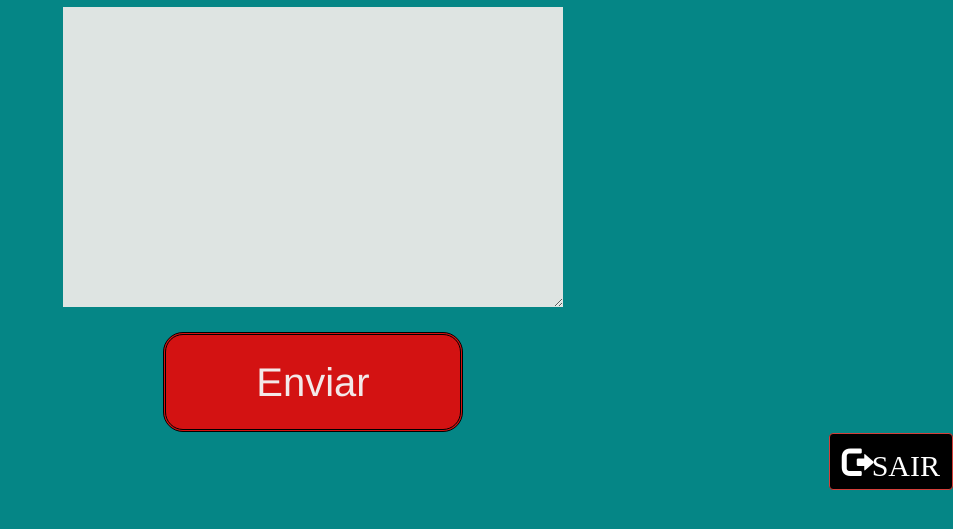
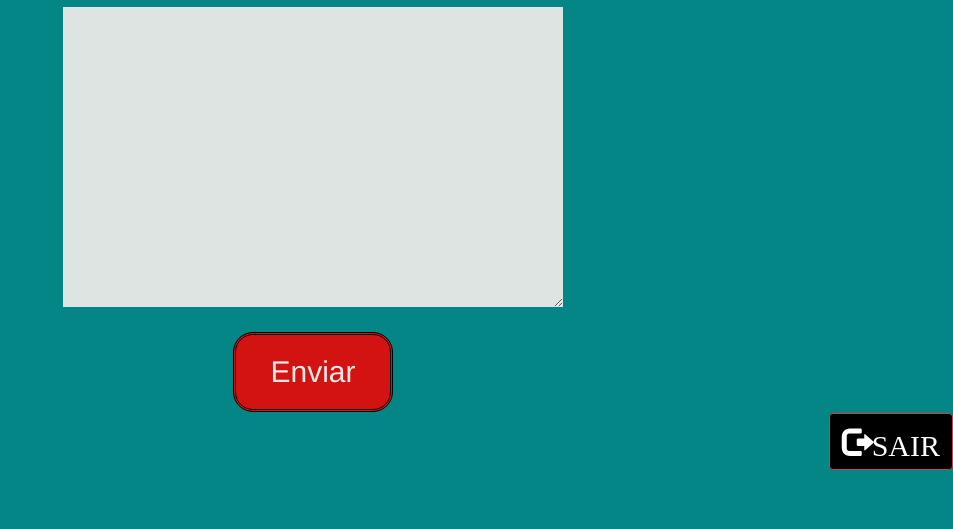
Before and after one commit to glaucimara-jpg/PI, a plain HTML site: page room.html in a window 1280 px wide. Shown: the part 113-642 px from the top of the page, without its empty margins (327-1280 px from the left). Drawn offline with nearby package versions, Linux system fonts and the light colour scheme; a web font is replaced by a local one.

Commit message:
Update style.css

```diff
--- a/style.css
+++ b/style.css
@@ -123,10 +123,10 @@ font-size: 40px;
 }
  #send
  {
-	width: 300px;
-	height: 100px;
+	width: 160px;
+	height: 80px;
 	color:rgb(243, 233, 233);
-	font-size: 40px;
+	font-size: 30px;
 	border: black;
 	border-style: double;
 	border-width: 3px;
```
